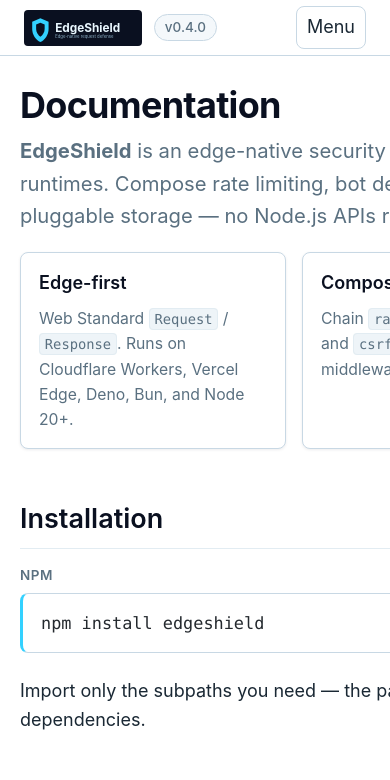
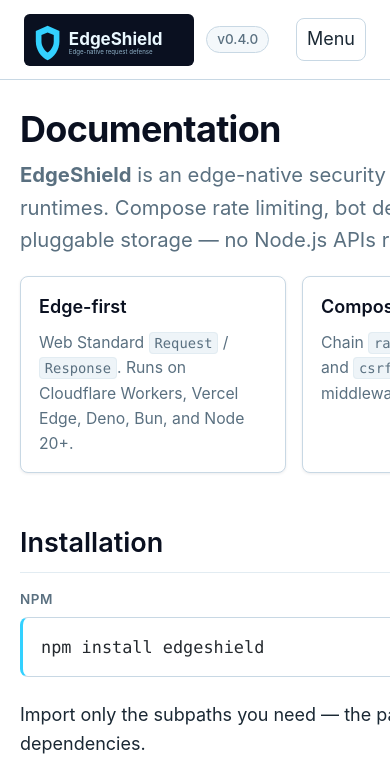
Before and after one commit to jose-compu/edgeshield, a plain HTML site: page docs/index.html in a window 390 px wide. Shown: the top 780 px of the page. Drawn offline with Linux system fonts and the light colour scheme.

Commit message:
docs: enlarge header logo

```diff
--- a/docs/assets/styles.css
+++ b/docs/assets/styles.css
@@ -15,7 +15,7 @@
   --green: #0f766e;
   --green-bg: #ccfbf1;
   --sidebar-width: 280px;
-  --header-height: 56px;
+  --header-height: 96px;
   --content-max: 920px;
   --radius: 8px;
   --shadow: 0 1px 3px rgba(10, 16, 32, 0.08);
@@ -119,8 +119,9 @@
 }
 
 .site-header__brand img {
-  height: 36px;
+  height: 72px;
   width: auto;
+  max-width: min(420px, 55vw);
 }
 
 .site-header__version {
@@ -410,6 +411,14 @@
 }
 
 @media (max-width: 960px) {
+  :root {
+    --header-height: 80px;
+  }
+
+  .site-header__brand img {
+    height: 52px;
+  }
+
   .menu-toggle {
     display: inline-block;
   }
--- a/docs/index.html
+++ b/docs/index.html
@@ -13,7 +13,7 @@
   <body>
     <header class="site-header">
       <a class="site-header__brand" href="#overview">
-        <img src="./assets/logo.svg" alt="EdgeShield" width="200" height="61" />
+        <img src="./assets/logo.svg" alt="EdgeShield" width="236" height="72" />
         <span class="site-header__version">v0.4.0</span>
       </a>
       <div class="site-header__links">
```
